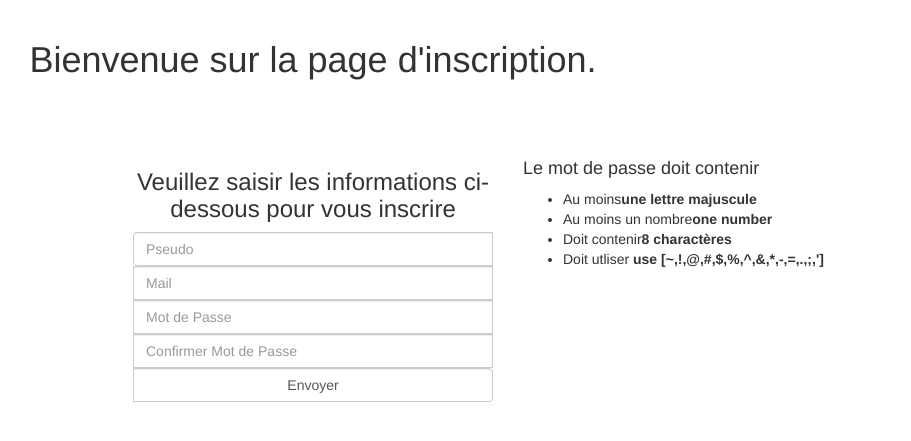
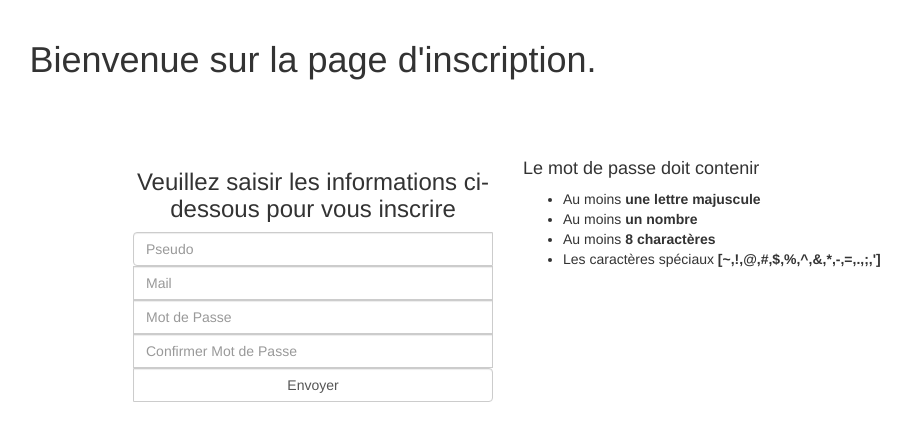
Before and after one commit to hezanathos/PythonPublisher, a Flask app: page /inscription in a window 1280 px wide. Shown: the part 52-493 px from the top of the page, without its empty margins (327-1238 px from the left). Run offline with Flask 2, Linux system fonts and the light colour scheme; some libraries are stand-ins or nearby versions.

Commit message:
Added description about the password in inscription page

```diff
--- a/templates/inscription.html
+++ b/templates/inscription.html
@@ -50,7 +50,7 @@
                                 <input type="text" id="name" class="form-control" placeholder="Pseudo" name="pseudo" required>
                                 <input type="text" id="name" class="form-control" placeholder="Mail" name="mail" required>
                                 <input type="password" id="paw" class="form-control" placeholder="Mot de Passe" name="mdp" required>
-                                <input type="text" id="paw" class="form-control" placeholder="Confirmer Mot de Passe" name="confirmer_mdp" required>
+                                <input type="password" id="paw" class="form-control" placeholder="Confirmer Mot de Passe" name="confirmer_mdp" required>
                                 <input type="submit" id="submit" class="form-control" value="Envoyer">
                             </div>
                         </form>
@@ -63,10 +63,10 @@
                         <div id="pswd_info">
                             <h4>Le mot de passe doit contenir</h4>
                             <ul>
-                                <li id="letter" class="invalid">Au moins<strong>une lettre majuscule</strong></li>
-                                <li id="number" class="invalid">Au moins un nombre<strong>one number</strong></li>
-                                <li id="length" class="invalid">Doit contenir<strong>8 charactères</strong></li>
-                                <li id="space" class="invalid">Doit utliser<strong> use [~,!,@,#,$,%,^,&,*,-,=,.,;,']</strong></li>
+                                <li id="letter" class="invalid">Au moins <strong>une lettre majuscule</strong></li>
+                                <li id="number" class="invalid">Au moins <strong>un nombre</strong></li>
+                                <li id="length" class="invalid">Au moins <strong>8 charactères</strong></li>
+                                <li id="space" class="invalid">Les caractères spéciaux <strong> [~,!,@,#,$,%,^,&,*,-,=,.,;,']</strong></li>
                             </ul>
                         </div>
                     </div>
```
